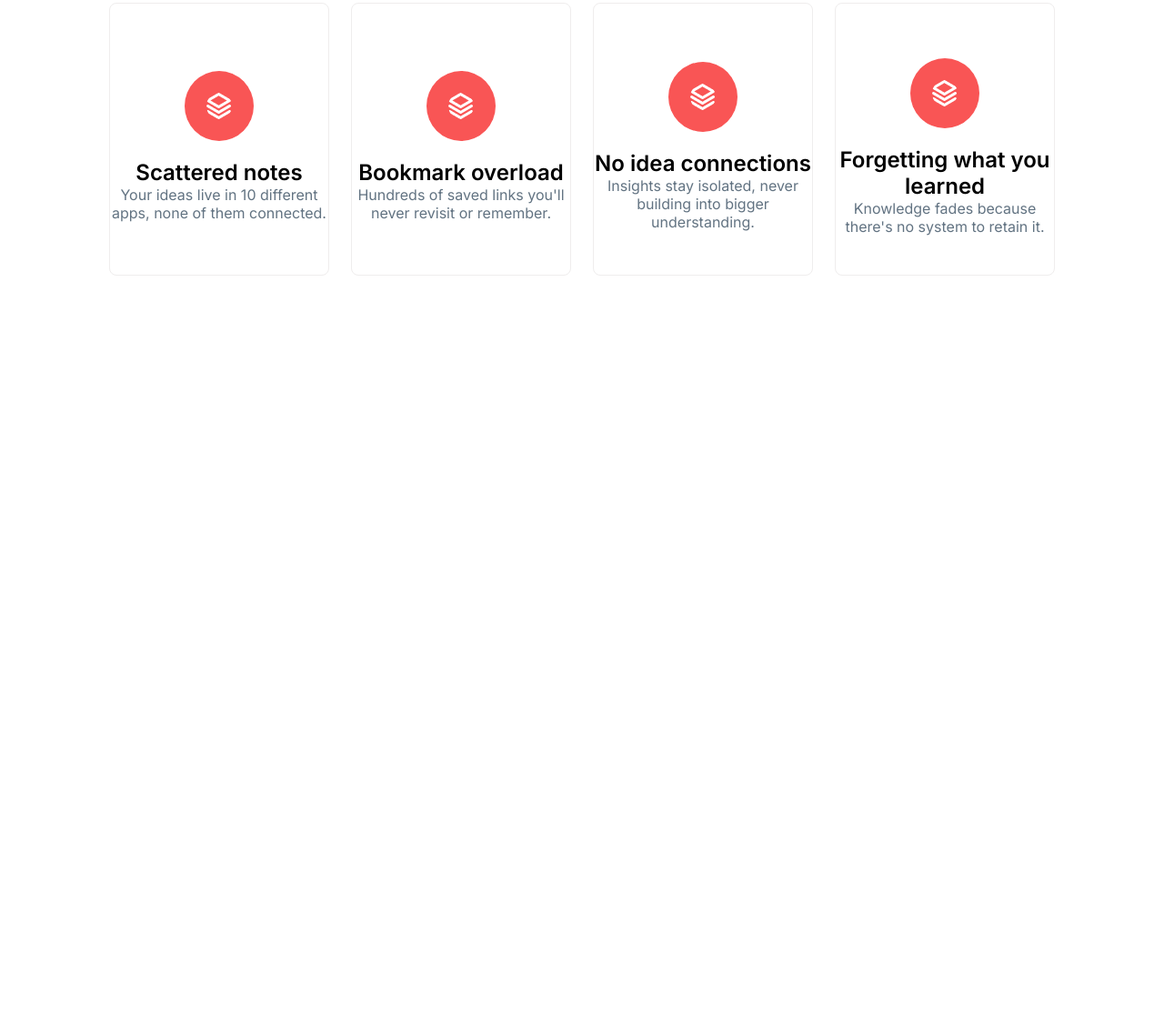
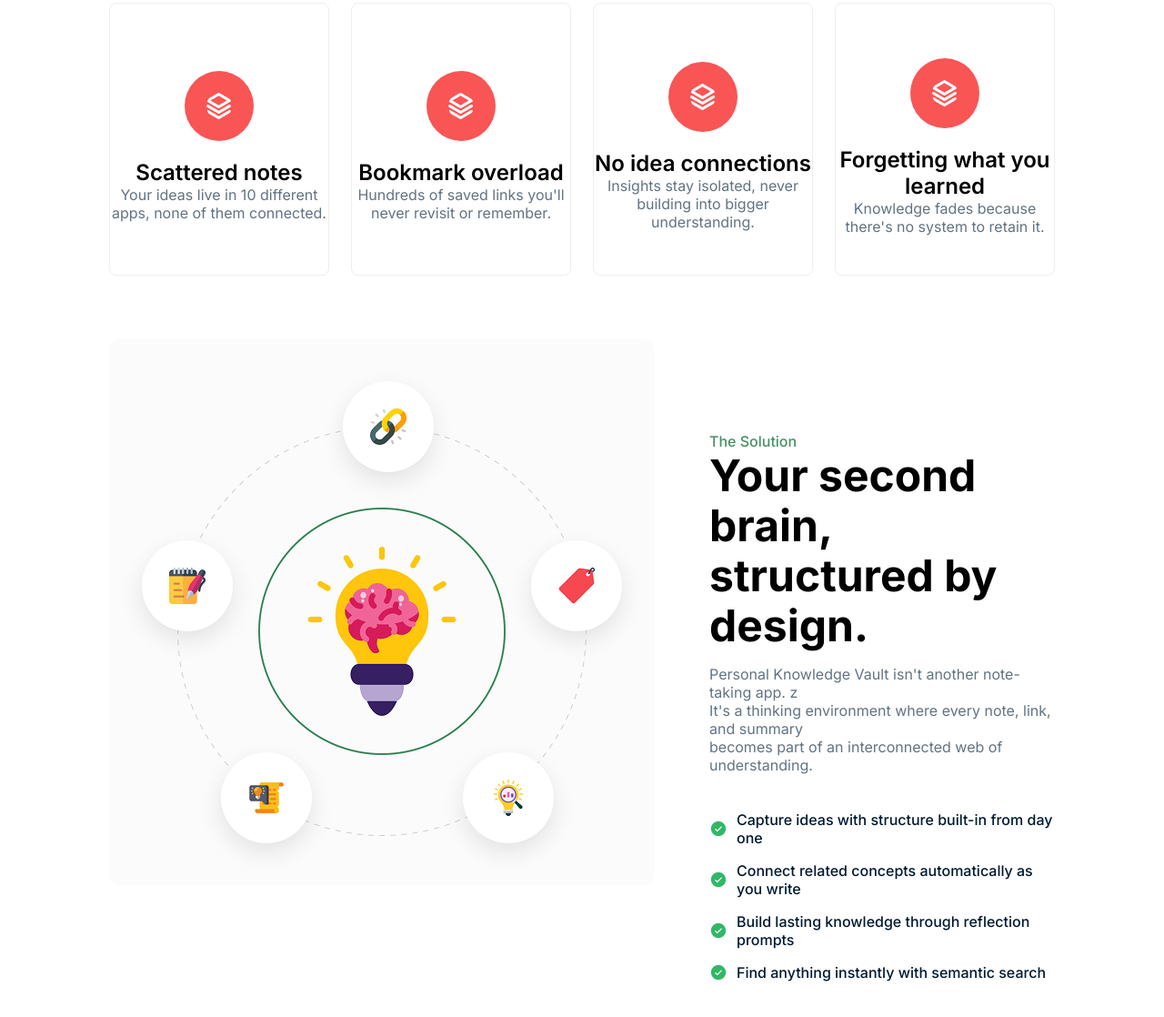
Before and after one commit to IM-Tamim/Assignment-01, a plain HTML site: page index.html in a window 1280 px wide. Shown: the part 997-2115 px from the top of the page at 91% size. Before the commit the page ends 1344 px from the top, so only its background shows below. Drawn offline with Linux system fonts and the light colour scheme.

Commit message:
solution section

```diff
--- a/index.html
+++ b/index.html
@@ -116,5 +116,24 @@
         </div>
       </div>
     </section>
+
+    <section id="Solution">
+      <div class="solution-contianer">
+        <div class="solution-image">
+          <img src="./assets/knowledge.png" alt="" />
+        </div>
+        <div class="solution-txt">
+          <span>The Solution</span>
+          <h2>Your second brain,<br>structured by design.</h2>
+          <p>Personal Knowledge Vault isn't another note-taking app. z <br>It's a thinking environment where every note, link, and summary <br>becomes part of an interconnected web of understanding.</p>
+          <ul>
+            <li><img src="./assets/CheckCircle.png" alt=""> Capture ideas with structure built-in from day one</li>
+            <li><img src="./assets/CheckCircle.png" alt=""> Connect related concepts automatically as you write</li>
+            <li><img src="./assets/CheckCircle.png" alt=""> Build lasting knowledge through reflection prompts</li>
+            <li><img src="./assets/CheckCircle.png" alt=""> Find anything instantly with semantic search</li>
+          </ul>
+        </div>
+      </div>
+    </section>
   </body>
 </html>
--- a/style.css
+++ b/style.css
@@ -171,6 +171,7 @@ nav .menu a {
   display: flex;
   justify-content: center;
   align-items: flex-end;
+  color: #627382;
 }
 .card-container {
   display: flex;
@@ -205,3 +206,42 @@ nav .menu a {
   text-align: center;
   color: #627382;
 }
+.solution-contianer {
+  display: flex;
+  margin: 70px 120px 120px;
+  gap: 60px;
+}
+.solution-contianer .solution-txt {
+  margin: 102px 0px;
+}
+.solution-txt span {
+  color: #469165;
+  font-size: 16px;
+  font-weight: 500;
+  margin-bottom: 16px;
+}
+.solution-txt h2 {
+  margin-bottom: 16px;
+  font-size: 48px;
+  line-height: 55px;
+  font-weight: 700;
+}
+.solution-txt p {
+  font-size: 16px;
+  font-weight: 400;
+  line-height: 20px;
+  color: #627382;
+  margin-bottom: 40px;
+}
+.solution-txt ul {
+  list-style-type: none;
+}
+.solution-txt ul li {
+  display: flex;
+  align-items: center;
+  gap: 10px;
+  margin-bottom: 16px;
+  color: #001931;
+  font-size: 16px;
+  font-weight: 500;
+}
```
